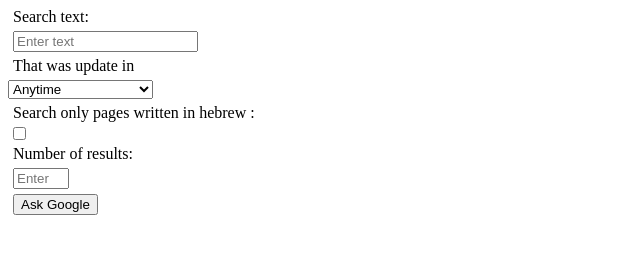
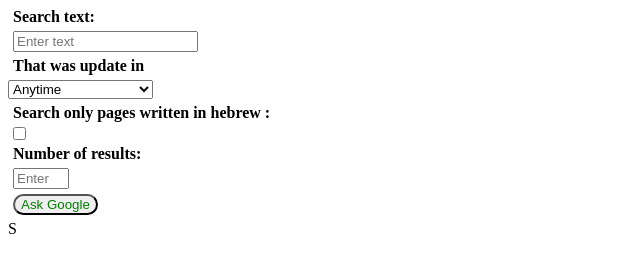
Before and after one commit to Ido-Paz-Teaching/html-css-form-input-for-searching-google-AdarAzoulay, a plain HTML site: page index.html in a window 1280 px wide. Shown: the whole page, without its empty margins (0-640 px from the left). Drawn offline with Linux system fonts and the light colour scheme.

Commit message:
Homework Done

```diff
--- a/index.html
+++ b/index.html
@@ -2,6 +2,12 @@
 <head>
 <title>Google Form</title>
 <link rel="stylesheet" href="style.css">
+<style>
+    label
+    {
+        font-weight: bold;
+    }
+</style>
 </head>
 <body>
 <form action="http://www.google.com/search?" target="_blank">
@@ -19,7 +25,7 @@
     <input type="checkbox" id="lr" name="lr" value="lang_iw">
     <label >Number of results:</label>
     <input type="number" id="num" name="num" min="1" max="25" placeholder="Enter n">
-    <input type="submit" value="Ask Google" >
+    <input type="submit" value="Ask Google" style="color:green; border-radius: 25px;">S
 </form>
 </body>
 </html>
```
